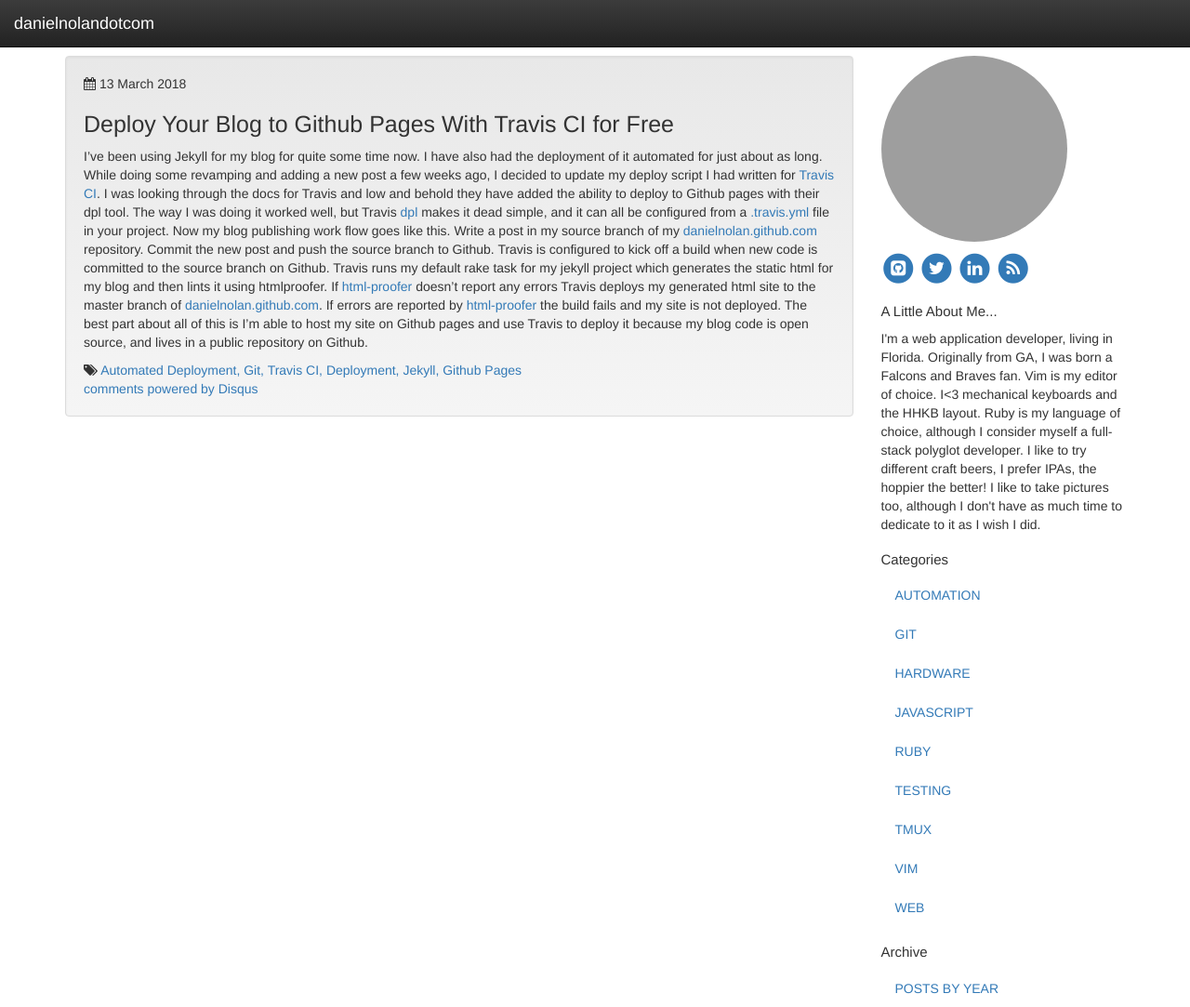
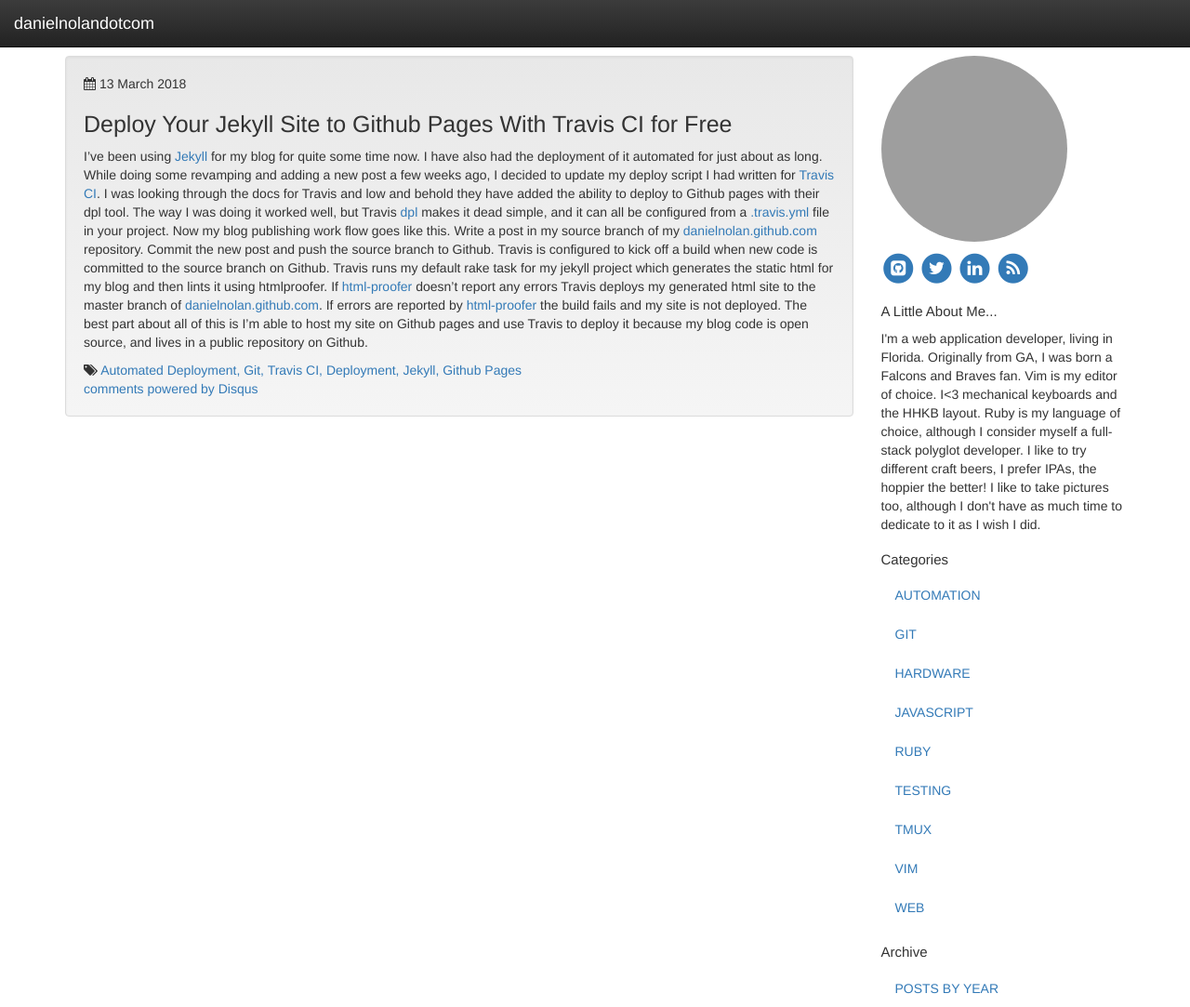
Before and after one commit to danielnolan/danielnolan.github.com, a Jekyll site: the page built from _posts/2018-03-13-deploy-your-jekyll-site-to-gh-pages-with-travis-ci-for-free.md, in a window 1280 px wide and 1083 px high. Shown: the whole window at 93% size. Built offline with Jekyll 4.4.1, drawn with Linux system fonts in a browser that asks for light colours; nearby versions of some CDN libraries; comment, search, counter and statistics services are not loaded; grey boxes are pictures that could not be loaded.

Commit message:
Add Jekyll link, and change title

```diff
--- a/_posts/2018-03-13-deploy-your-blog-to-gh-pages-with-travis-ci-for-free.md
+++ b/_posts/2018-03-13-deploy-your-jekyll-site-to-gh-pages-with-travis-ci-for-free.md
@@ -1,6 +1,6 @@
 ---
 layout: post
-title: Deploy Your Blog to Github Pages With Travis CI for Free
+title: Deploy Your Jekyll Site to Github Pages With Travis CI for Free
 
 categories:
 - Ruby
@@ -42,3 +42,4 @@
 [dpl]: https://docs.travis-ci.com/user/deployment
 [Travis CI]: https://travis-ci.com/
 [html-proofer]: https://github.com/gjtorikian/html-proofer
+[Jekyll]: https://jekyllrb.com/
```
Also changed, not shown: other parts of _posts/2018-03-13-deploy-your-jekyll-site-to-gh-pages-with-travis-ci-for-free.md (+2 -2 lines).
